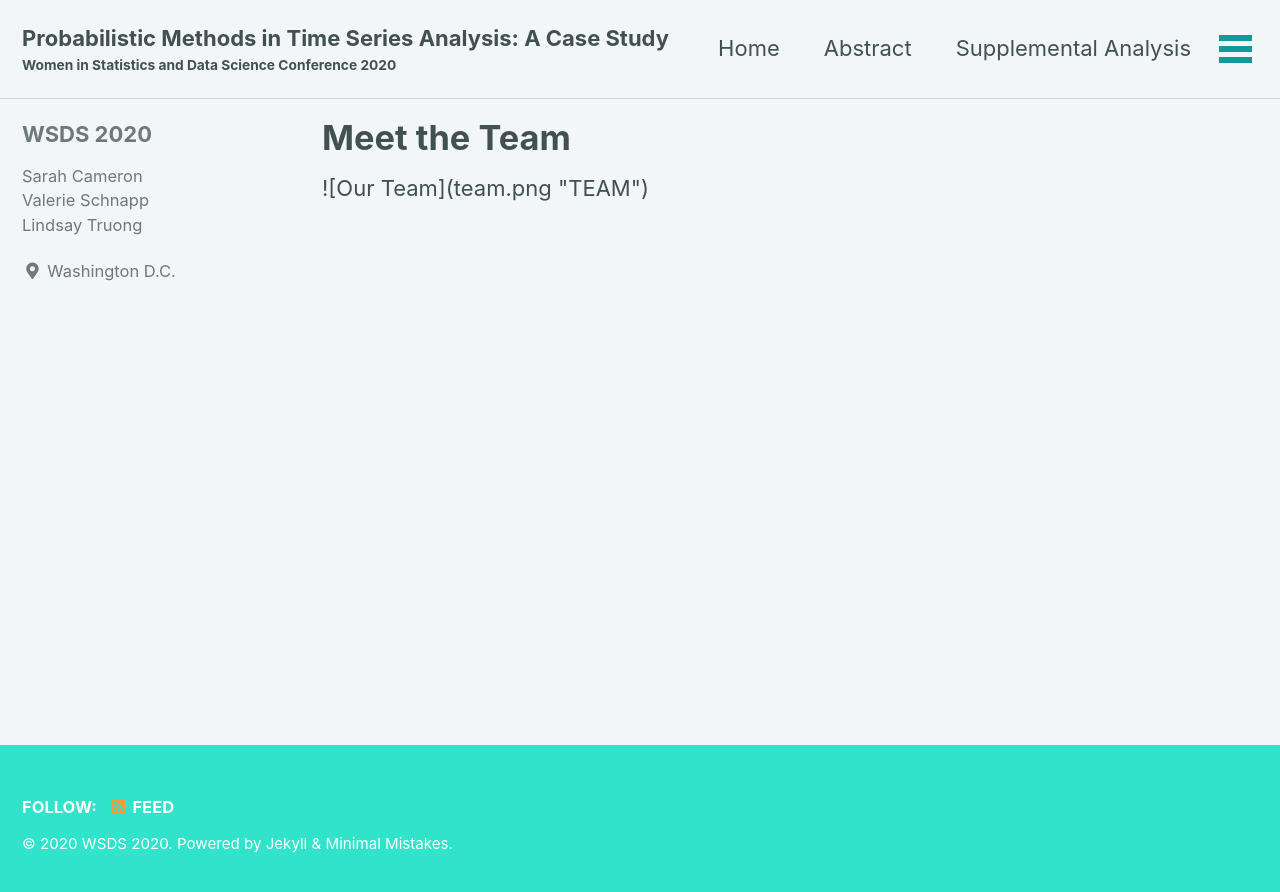
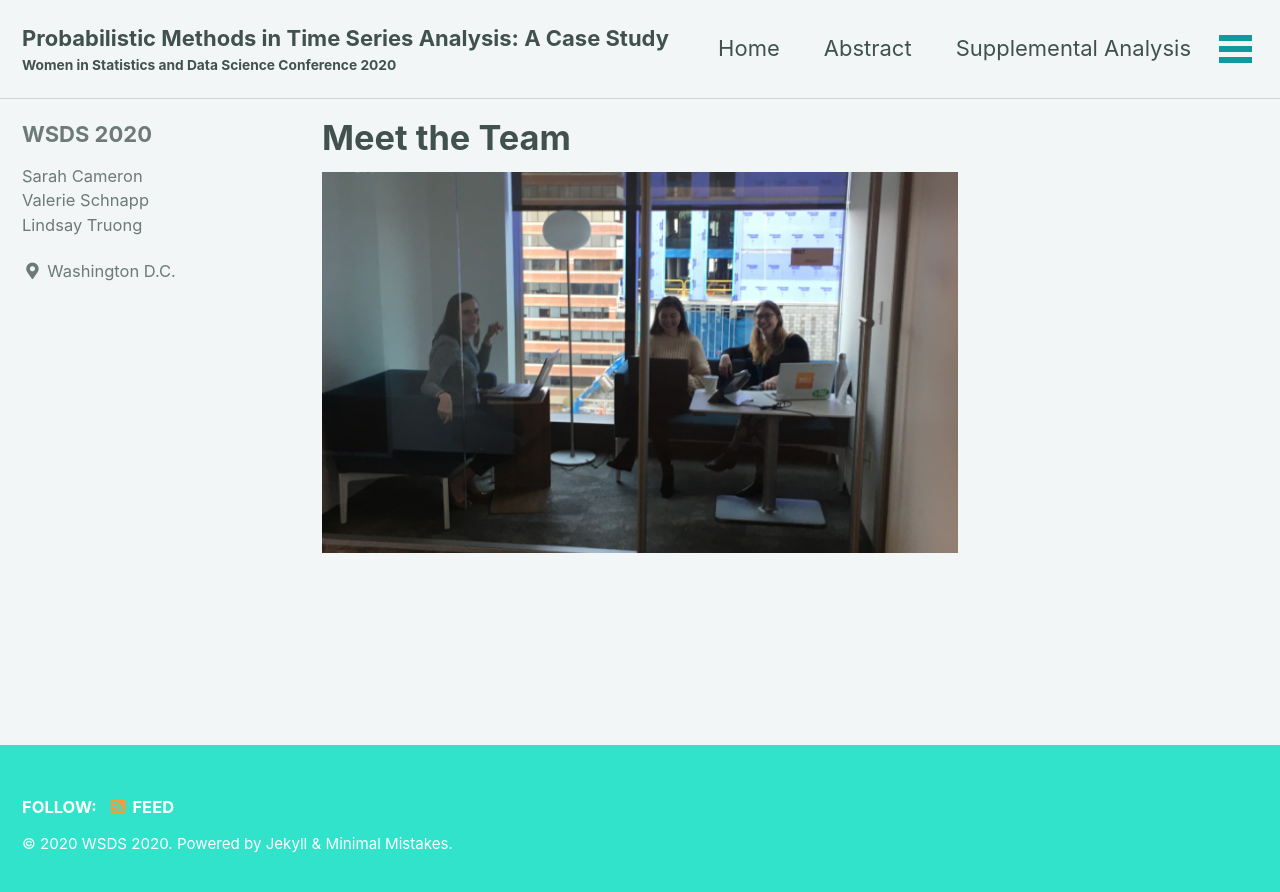
Before and after one commit to lindsaytruong/lindsaytruong.github.io, a Jekyll site: the page built from index.html, in a window 1280 px wide. Shown: the top 892 px of the page. Built offline with Jekyll 4.4.1, drawn with Linux system fonts in a browser that asks for light colours; cached includes are drawn as plain includes; the list of posts is cut into pages by our own code.

Commit message:
added image

```diff
--- a/index.html
+++ b/index.html
@@ -4,4 +4,4 @@ author_profile: true
 title: Meet the Team
 ---
 
-![Our Team](team.png "TEAM")
+<img src="/team.png" alt="hi" class="inline"/>
```
Also changed, not shown: test/index.html (+1 -1 lines).
